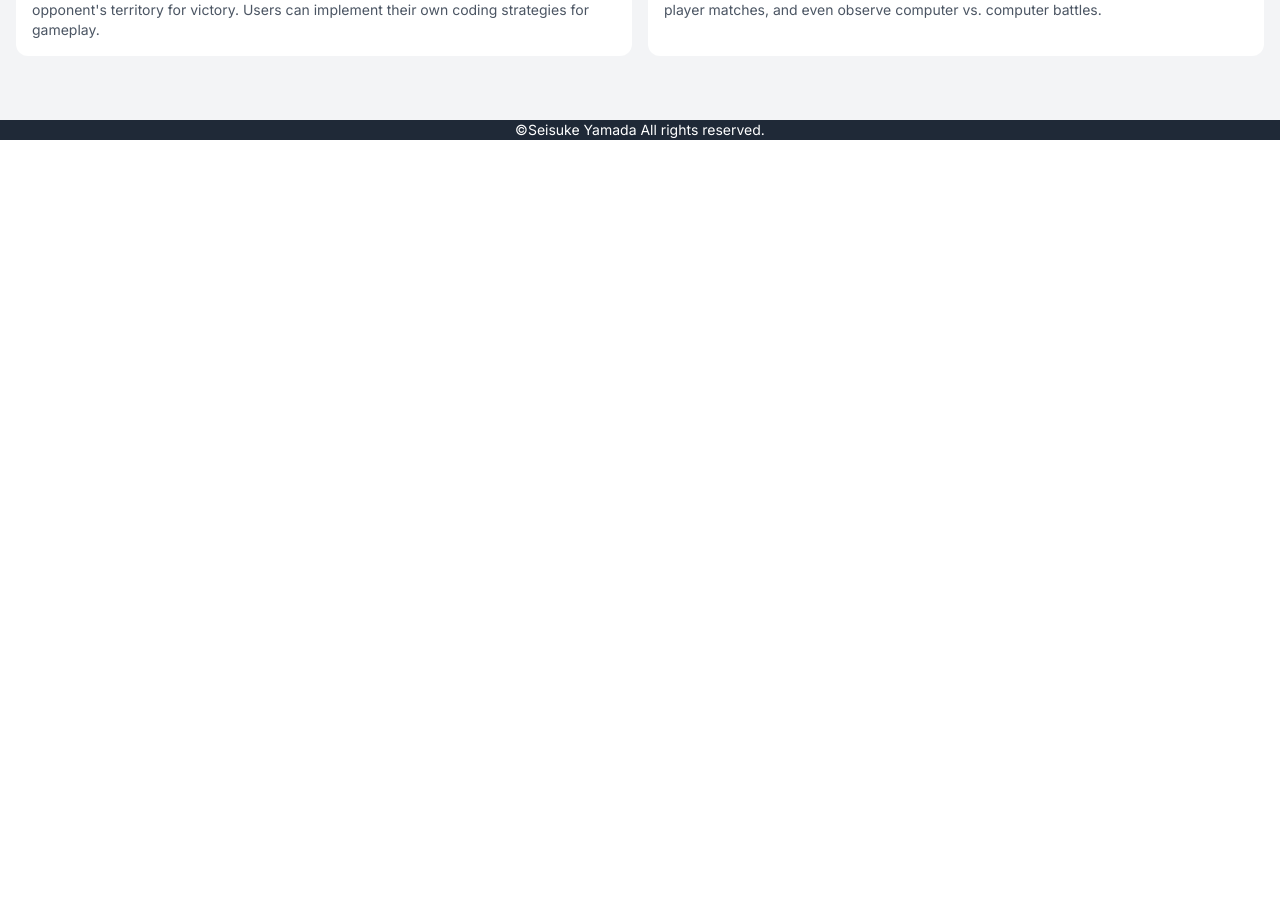
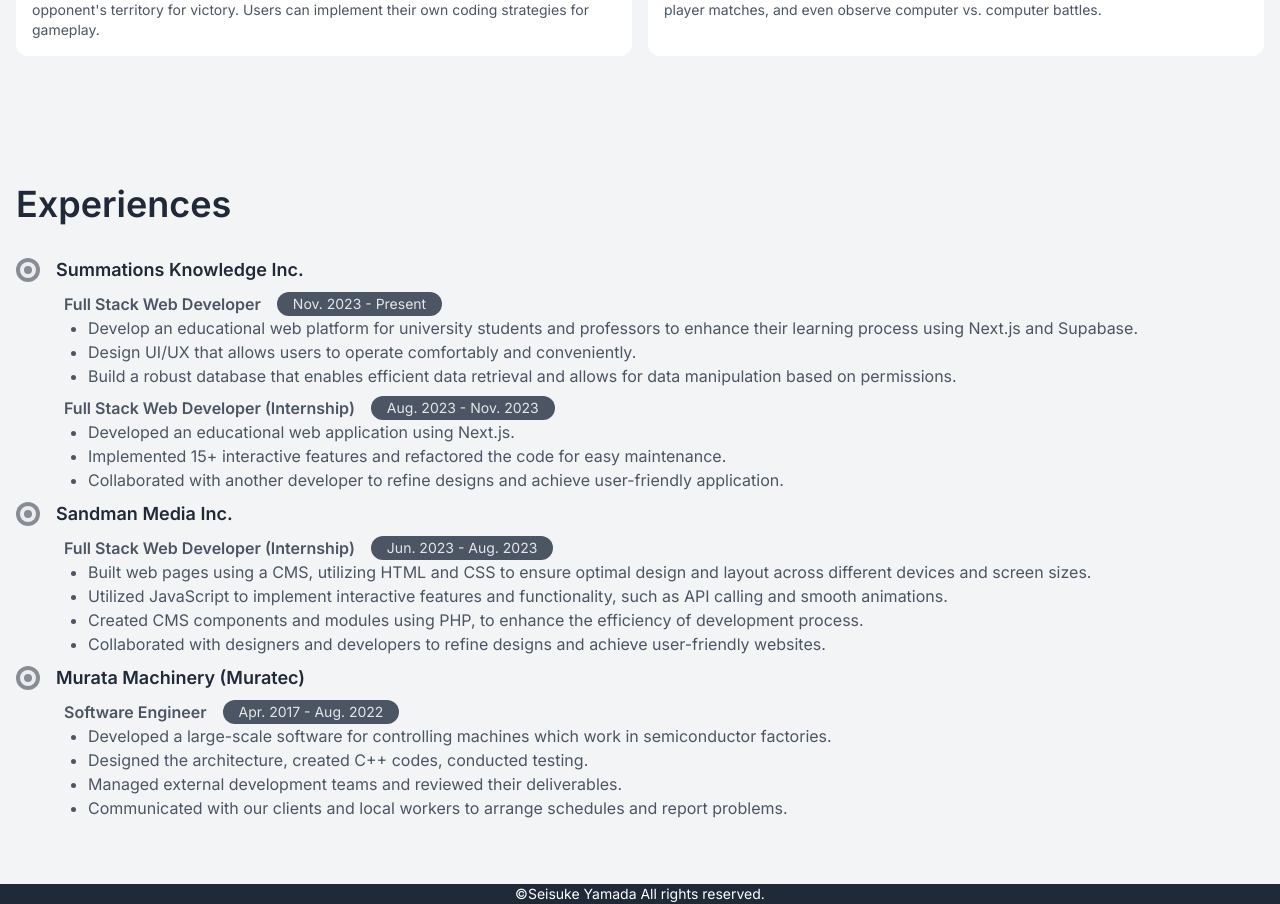
Before and after one commit to seihello/new-portfolio, a Next.js app: page / in a window 1280 px wide. Shown: the part 2904-3808 px from the top of the page. Before the commit the page ends 3044 px from the top, so only its background shows below. Built offline with nearby package versions, Linux system fonts and the light colour scheme; what tailwindcss-text-fill would draw is missing.

Commit message:
feat: add work experience

```diff
--- a/app/page.tsx
+++ b/app/page.tsx
@@ -2,6 +2,7 @@
 
 import ContactClipboardItem from "@/components/home/contact-clipboard-item";
 import ContactItem from "@/components/home/contact-item";
+import ExperiencesSection from "@/components/home/experiences/experiences-section";
 import ProjectsSection from "@/components/home/projects/projects-section";
 import SkillsSection from "@/components/home/skills/skills-section";
 import { FaEnvelope, FaGithub, FaInstagram, FaLinkedin } from "react-icons/fa6";
@@ -75,6 +76,7 @@
       </div>
       <SkillsSection />
       <ProjectsSection />
+      <ExperiencesSection />
     </main>
   );
 }
--- /dev/null
+++ b/components/home/experiences/experience-item.tsx
@@ -0,0 +1,48 @@
+type Props = {
+  organization: string;
+  country: string;
+  link: string;
+  positions: {
+    title: string;
+    startDate: string;
+    endDate: string;
+    descriptions: string[];
+  }[];
+};
+
+export default function ExperienceItem({
+  organization,
+  country,
+  link,
+  positions,
+}: Props) {
+  return (
+    <div className="flex flex-col gap-y-2">
+      <div className="flex items-center gap-x-4">
+        <div className="flex size-6 items-center justify-center rounded-full bg-gray-800 opacity-50">
+          <div className="size-4 rounded-full border-4 border-gray-200 bg-gray-800" />
+        </div>
+        <h3 className="text-lg font-semibold">{organization}</h3>
+      </div>
+      <div className="flex flex-col gap-y-2">
+        {positions.map((position, index) => (
+          <div key={index} className="pl-12">
+            <div className="flex items-center gap-x-4">
+              <p className="font-semibold text-gray-600">{position.title}</p>
+              <div className="rounded-full bg-gray-600 px-4 py-[2px] text-sm text-gray-200">
+                {position.startDate} - {position.endDate}
+              </div>
+            </div>
+            <ul className="list-disc pl-6">
+              {position.descriptions.map((description, index) => (
+                <li key={index} className="text-gray-600">
+                  {description}
+                </li>
+              ))}
+            </ul>
+          </div>
+        ))}
+      </div>
+    </div>
+  );
+}
--- /dev/null
+++ b/components/home/experiences/experiences-section.tsx
@@ -0,0 +1,22 @@
+import ExperienceItem from "@/components/home/experiences/experience-item";
+import workExperiences from "@/data/work-experiences";
+export default function ExperiencesSection() {
+  return (
+    <div className="z-10 flex justify-center bg-gray-100 py-12">
+      <div className="flex w-full max-w-7xl flex-col items-start gap-y-8 p-4 text-gray-800">
+        <h2 className="w-full text-4xl font-semibold">Experiences</h2>
+        <div className="flex w-full flex-col gap-y-2">
+          {workExperiences.map((workExperience, index) => (
+            <ExperienceItem
+              key={index}
+              organization={workExperience.organization}
+              country={workExperience.country}
+              link={workExperience.link}
+              positions={workExperience.positions}
+            />
+          ))}
+        </div>
+      </div>
+    </div>
+  );
+}
--- /dev/null
+++ b/data/work-experiences.ts
@@ -0,0 +1,67 @@
+const workExperiences = [
+  {
+    organization: "Summations Knowledge Inc.",
+    country: "CA",
+    link: "https://summations.com/",
+    positions: [
+      {
+        title: "Full Stack Web Developer",
+        startDate: "Nov. 2023",
+        endDate: "Present",
+        descriptions: [
+          "Develop an educational web platform for university students and professors to enhance their learning process using Next.js and Supabase.",
+          "Design UI/UX that allows users to operate comfortably and conveniently.",
+          "Build a robust database that enables efficient data retrieval and allows for data manipulation based on permissions.",
+        ],
+      },
+      {
+        title: "Full Stack Web Developer (Internship)",
+        startDate: "Aug. 2023",
+        endDate: "Nov. 2023",
+        descriptions: [
+          "Developed an educational web application using Next.js.",
+          "Implemented 15+ interactive features and refactored the code for easy maintenance.",
+          "Collaborated with another developer to refine designs and achieve user-friendly application.",
+        ],
+      },
+    ],
+  },
+  {
+    organization: "Sandman Media Inc.",
+    country: "CA",
+    link: "https://www.sandmanmedia.com/",
+    positions: [
+      {
+        title: "Full Stack Web Developer (Internship)",
+        startDate: "Jun. 2023",
+        endDate: "Aug. 2023",
+        descriptions: [
+          "Built web pages using a CMS, utilizing HTML and CSS to ensure optimal design and layout across different devices and screen sizes.",
+          "Utilized JavaScript to implement interactive features and functionality, such as API calling and smooth animations.",
+          "Created CMS components and modules using PHP, to enhance the efficiency of development process.",
+          "Collaborated with designers and developers to refine designs and achieve user-friendly websites.",
+        ],
+      },
+    ],
+  },
+  {
+    organization: "Murata Machinery (Muratec)",
+    country: "JP",
+    link: "https://www.muratec.net/",
+    positions: [
+      {
+        title: "Software Engineer",
+        startDate: "Apr. 2017",
+        endDate: "Aug. 2022",
+        descriptions: [
+          "Developed a large-scale software for controlling machines which work in semiconductor factories.",
+          "Designed the architecture, created C++ codes, conducted testing.",
+          "Managed external development teams and reviewed their deliverables.",
+          "Communicated with our clients and local workers to arrange schedules and report problems.",
+        ],
+      },
+    ],
+  },
+];
+
+export default workExperiences;
```
